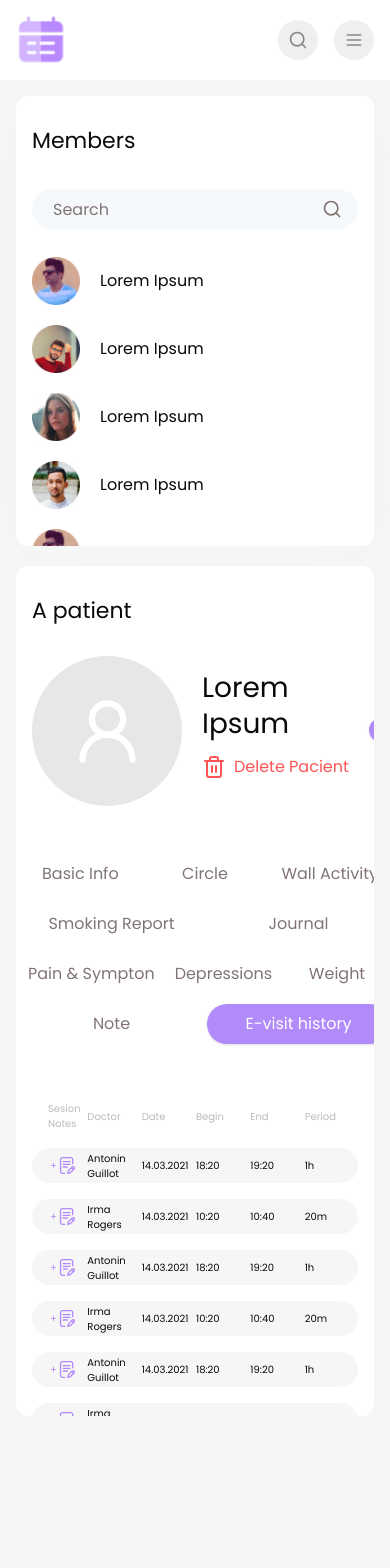
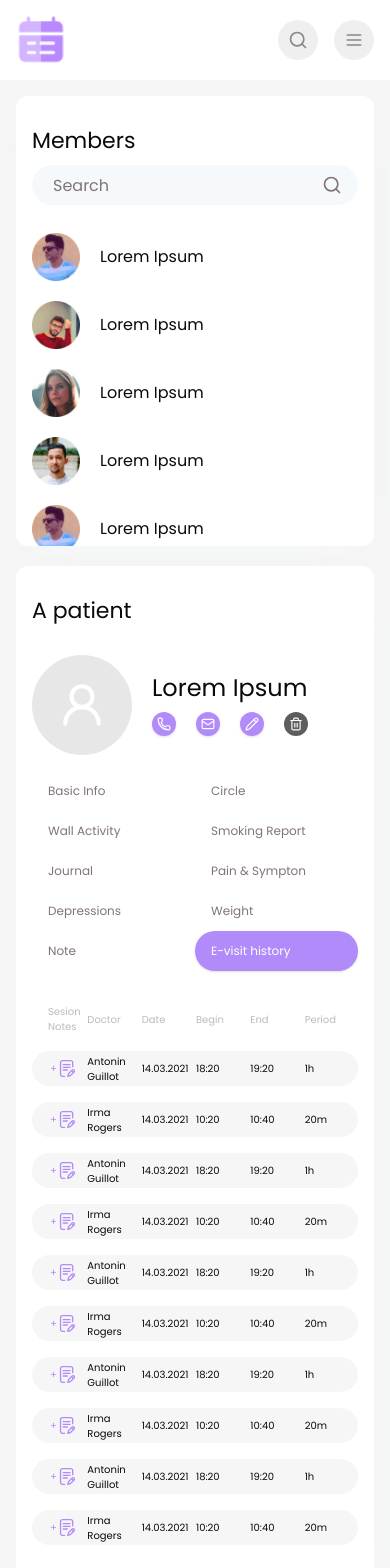
Before and after one commit to Vitalic96/mediplan, a Next.js app: page /dashboard/members in a window 390 px wide. Shown: the top 1568 px of the page. Before the commit the page ends 1464 px from the top, so only its background shows below. Built offline with nearby package versions, Linux system fonts and the light colour scheme.

Commit message:
added responsive

```diff
--- a/app/dashboard/members/_components/members-widget.tsx
+++ b/app/dashboard/members/_components/members-widget.tsx
@@ -14,7 +14,7 @@ const MembersWidget = forwardRef<
   return (
     <Card ref={ref} {...props}>
       <Card className='col-span-12 max-h-[450px] lg:col-span-4 lg:max-h-[850px]'>
-        <CardHeader className='min-h-[90px] shrink-0 gap-y-8'>
+        <CardHeader className='shrink-0 lg:gap-y-8'>
           <CardTitle variant='lg'>Members</CardTitle>
           <InputWithIcon Icon={Search}>
             <Input type='text' placeholder='Search' className='bg-[#F6F9FB]' />
--- a/app/dashboard/members/_components/patient-widget.tsx
+++ b/app/dashboard/members/_components/patient-widget.tsx
@@ -18,41 +18,57 @@ const PatientWidget = forwardRef<
     patientTabList[patientTabList.length - 1],
   )
   return (
-    <Card ref={ref} className={cn('max-h-[850px]', className)} {...props}>
-      <CardHeader className='min-h-[90px] shrink-0 gap-y-8'>
+    <Card ref={ref} className={cn('lg:max-h-[850px]', className)} {...props}>
+      <CardHeader className='shrink-0 gap-y-8'>
         <CardTitle variant='lg'>A patient</CardTitle>
       </CardHeader>
-      <CardContent className='custom-scroll flex flex-col gap-10 overflow-x-hidden lg:pt-5'>
+      <CardContent className='custom-scroll flex flex-col gap-4 overflow-x-hidden lg:gap-10 lg:pt-5'>
         <div className='flex items-center gap-5'>
-          <div className='flex aspect-square w-[150px] shrink-0 items-center justify-center rounded-full bg-gray-100 text-white'>
-            <UserRound size={75} />
+          <div className='flex aspect-square w-[100px] shrink-0 items-center justify-center rounded-full bg-gray-100 text-white xl:w-[150px]'>
+            <UserRound size={'50%'} />
           </div>
+          <div className='flex grow flex-col gap-2 xl:flex-row'>
             <div className='grow'>
-            <div className='text-[28px] leading-[1.3]'>Lorem Ipsum</div>
-            <Button variant='link' className='text-base text-[#FF5454]'>
+              <div className='text-xl leading-[1.3] 2xs:text-2xl xl:max-w-[250px] xl:text-[28px]'>
+                Lorem Ipsum
+              </div>
+              <Button
+                variant='link'
+                className='hidden text-base text-[#FF5454] xl:inline-flex'
+              >
                 <Trash2 />
                 Delete Pacient
               </Button>
             </div>
-          <ul className='flex shrink-0 gap-5'>
+            <ul className='flex shrink-0 gap-3 2xs:gap-5 xl:pt-1'>
               <li>
-              <Button size='xsIcon'>
+                <Button size='xsIcon' className='xl:w-6'>
                   <Phone size={14} />
                 </Button>
               </li>
               <li>
-              <Button size='xsIcon'>
+                <Button size='xsIcon' className='xl:w-6'>
                   <Mail size={14} />
                 </Button>
               </li>
               <li>
-              <Button size='xsIcon'>
+                <Button size='xsIcon' className='xl:w-6'>
                   <Pencil size={14} />
+                </Button>
+              </li>
+              <li className='xl:hidden'>
+                <Button
+                  size='xsIcon'
+                  variant='ghost'
+                  className='bg-gray-600 text-white xl:w-6'
+                >
+                  <Trash2 size={14} />
                 </Button>
               </li>
             </ul>
           </div>
-        <div className='-ml-3 -mr-8 flex grow flex-wrap gap-x-1 gap-y-[10px] pt-2'>
+        </div>
+        <div className='flex grow flex-wrap xs:gap-2 lg:-mx-4 xl:-ml-3 xl:-mr-8 xl:gap-x-1 xl:gap-y-[10px] xl:pt-2'>
           {patientTabList.map((label, i) => {
             const isActive = activeTab === label
 
@@ -60,7 +76,7 @@ const PatientWidget = forwardRef<
               <Button
                 key={i}
                 className={cn(
-                  'grow basis-[100px] px-2 text-base sm:grow-0',
+                  'shrink-0 grow basis-[calc(50%-4px)] justify-start text-xs xs:text-base sm:grow-0 sm:basis-[calc(33%-4px)] lg:basis-[100px] lg:justify-center xl:px-2',
                   !isActive && 'text-[#817474]',
                 )}
                 variant={isActive ? 'primary' : 'ghost'}
@@ -72,7 +88,7 @@ const PatientWidget = forwardRef<
             )
           })}
         </div>
-        <div className='custom-scroll -mb-7 -mr-2 grow overflow-x-hidden pb-7 pr-2'>
+        <div className='custom-scroll -mr-2 grow overflow-x-hidden pr-2 lg:-mb-7 lg:pb-7'>
           {activeTab === 'Basic Info' && <BasicInfoTab />}
           {activeTab === 'E-visit history' && <EVisitHistoryTab />}
         </div>
--- a/app/dashboard/members/_components/tabs/basic-info-tab.tsx
+++ b/app/dashboard/members/_components/tabs/basic-info-tab.tsx
@@ -36,7 +36,7 @@ export const BasicInfoTab = () => {
   return (
     <Form {...form}>
       <form onSubmit={form.handleSubmit(onSubmit)} className=''>
-        <div className='grid min-h-[280px] grid-cols-2 content-start gap-x-12 gap-y-2 pb-10'>
+        <div className='grid min-h-[280px] content-start gap-x-12 gap-y-2 pb-10 sm:grid-cols-2'>
           <FormField
             control={form.control}
             name='username'
@@ -121,7 +121,7 @@ export const BasicInfoTab = () => {
           />
         </div>
         <div className='text-center'>
-          <Button type='submit' className='w-[300px]'>
+          <Button type='submit' className='w-full max-w-[300px]'>
             Schedule Call
           </Button>
         </div>
```
Lines whose indentation alone changed are shown as unchanged.
